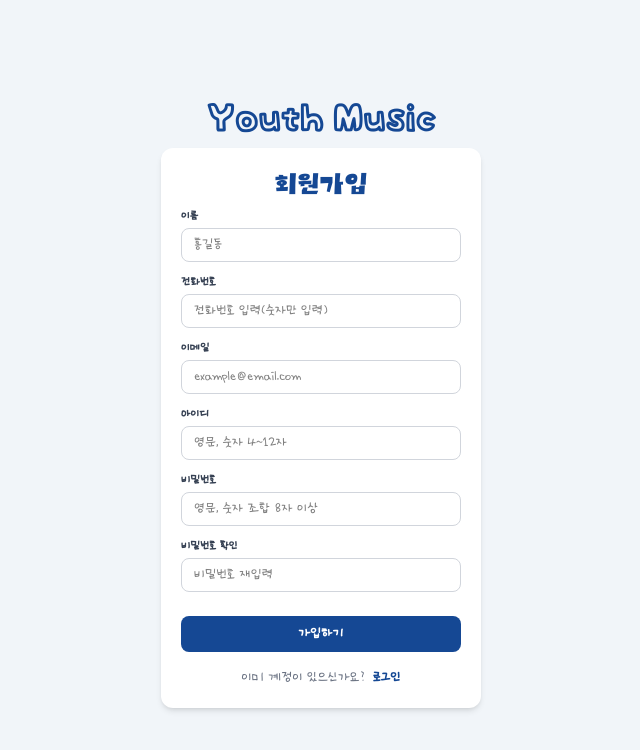
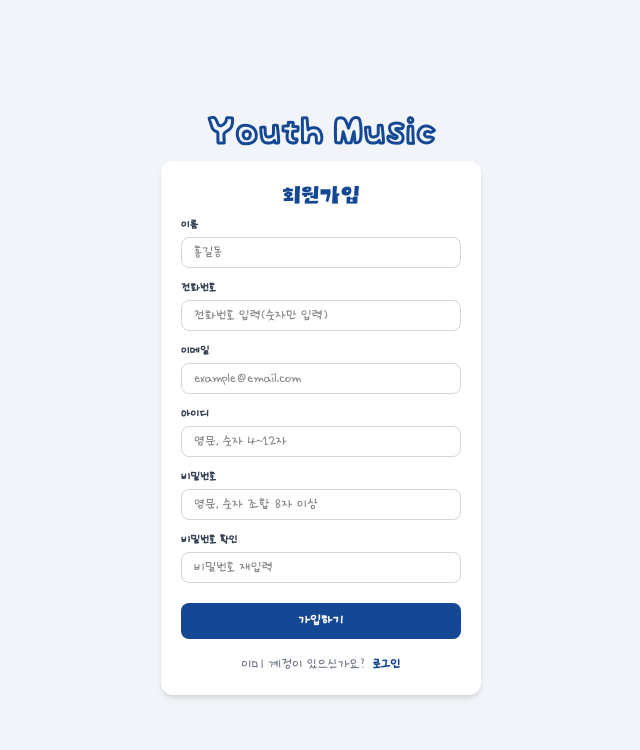
Before and after one commit to skym9753-debug/music-academy-management, a React (Vite) app: page /signup in a window 1280 px wide. Shown: the top 750 px of the page, without its empty margins (319-959 px from the left). Built offline with nearby package versions, Linux system fonts and the light colour scheme.

Commit message:
회원가입 UI 크기 조정, 2페이지 추가 전 저장

```diff
--- a/src/components/login/LoginForm.jsx
+++ b/src/components/login/LoginForm.jsx
@@ -28,7 +28,7 @@ function LoginForm() {
           </label>
           <input
             type="text"
-            placeholder="아이디를 입력하세요"
+            placeholder="영문, 숫자 4~12자"
             className="w-full px-3 py-2 border border-gray-300 rounded-lg focus:outline-none focus:ring-2 focus:ring-[#154894]"
           />
         </div>
@@ -39,7 +39,7 @@ function LoginForm() {
           </label>
           <input
             type="password"
-            placeholder="6자리 이상"
+            placeholder="영문, 숫자 8자리 이상"
             className="w-full px-3 py-2 border border-gray-300 rounded-lg focus:outline-none focus:ring-2 focus:ring-[#154894]"
           />
         </div>
--- a/src/components/login/SignupForm.jsx
+++ b/src/components/login/SignupForm.jsx
@@ -41,7 +41,7 @@ function SignupForm() {
             <h2 className="text-4xl font-bold text-center text-[#154894] font-['MallangW'] p-2">Youth Music</h2>
 
             <form onSubmit={handleSubmit} className="w-full max-w-xs mx-4 p-5 bg-white rounded-xl shadow-md space-y-3">
-                <h2 className="text-2xl font-bold text-center text-[#154894] font-['KimWildGag'] mb-2">회원가입</h2>
+                <h2 className="text-xl font-bold text-center text-[#154894] font-['KimWildGag'] mb-2">회원가입</h2>
 
                 <div>
                     <label className="block text-xs font-bold text-gray-700 mb-1">이름</label>
@@ -51,7 +51,7 @@ function SignupForm() {
                         value={formData.name}
                         onChange={handleChange}
                         placeholder="홍길동"
-                        className="w-full px-3 py-1.5 text-sm border border-gray-300 rounded-lg focus:outline-none focus:ring-2 focus:ring-[#154894]"
+                        className="w-full px-3 py-[4.5px] text-sm border border-gray-300 rounded-lg focus:outline-none focus:ring-2 focus:ring-[#154894]"
                     />
                 </div>
 
@@ -64,7 +64,7 @@ function SignupForm() {
                         onChange={handleChange}
                         maxLength={13}
                         placeholder="전화번호 입력(숫자만 입력)"
-                        className="w-full px-3 py-1.5 text-sm border border-gray-300 rounded-lg focus:outline-none focus:ring-2 focus:ring-[#154894]"
+                        className="w-full px-3 py-[4.5px] text-sm border border-gray-300 rounded-lg focus:outline-none focus:ring-2 focus:ring-[#154894]"
                     />
                 </div>
 
@@ -76,7 +76,7 @@ function SignupForm() {
                         value={formData.email}
                         onChange={handleChange}
                         placeholder="example@email.com"
-                        className="w-full px-3 py-1.5 text-sm border border-gray-300 rounded-lg focus:outline-none focus:ring-2 focus:ring-[#154894]"
+                        className="w-full px-3 py-[4.5px] text-sm border border-gray-300 rounded-lg focus:outline-none focus:ring-2 focus:ring-[#154894]"
                     />
                 </div>
 
@@ -88,7 +88,7 @@ function SignupForm() {
                         value={formData.id}
                         onChange={handleChange}
                         placeholder="영문, 숫자 4~12자"
-                        className="w-full px-3 py-1.5 text-sm border border-gray-300 rounded-lg focus:outline-none focus:ring-2 focus:ring-[#154894]"
+                        className="w-full px-3 py-[4.5px] text-sm border border-gray-300 rounded-lg focus:outline-none focus:ring-2 focus:ring-[#154894]"
                     />
                 </div>
 
@@ -100,7 +100,7 @@ function SignupForm() {
                         value={formData.pw}
                         onChange={handleChange}
                         placeholder="영문, 숫자 조합 8자 이상"
-                        className="w-full px-3 py-1.5 text-sm border border-gray-300 rounded-lg focus:outline-none focus:ring-2 focus:ring-[#154894]"
+                        className="w-full px-3 py-[4.5px] text-sm border border-gray-300 rounded-lg focus:outline-none focus:ring-2 focus:ring-[#154894]"
                     />
                 </div>
 
@@ -112,13 +112,13 @@ function SignupForm() {
                         value={formData.confirmPw}
                         onChange={handleChange}
                         placeholder="비밀번호 재입력"
-                        className="w-full px-3 py-1.5 text-sm border border-gray-300 rounded-lg focus:outline-none focus:ring-2 focus:ring-[#154894]"
+                        className="w-full px-3 py-[4.5px] text-sm border border-gray-300 rounded-lg focus:outline-none focus:ring-2 focus:ring-[#154894]"
                     />
                 </div>
 
                 <button
                     type="submit"
-                    className="w-full mt-3 py-2 bg-[#154894] hover:bg-[#1853ab] text-white font-semibold rounded-lg transition text-sm"
+                    className="w-full mt-2 py-2 bg-[#154894] hover:bg-[#1853ab] text-white font-semibold rounded-lg transition text-sm"
                 >
                     가입하기
                 </button>
```
